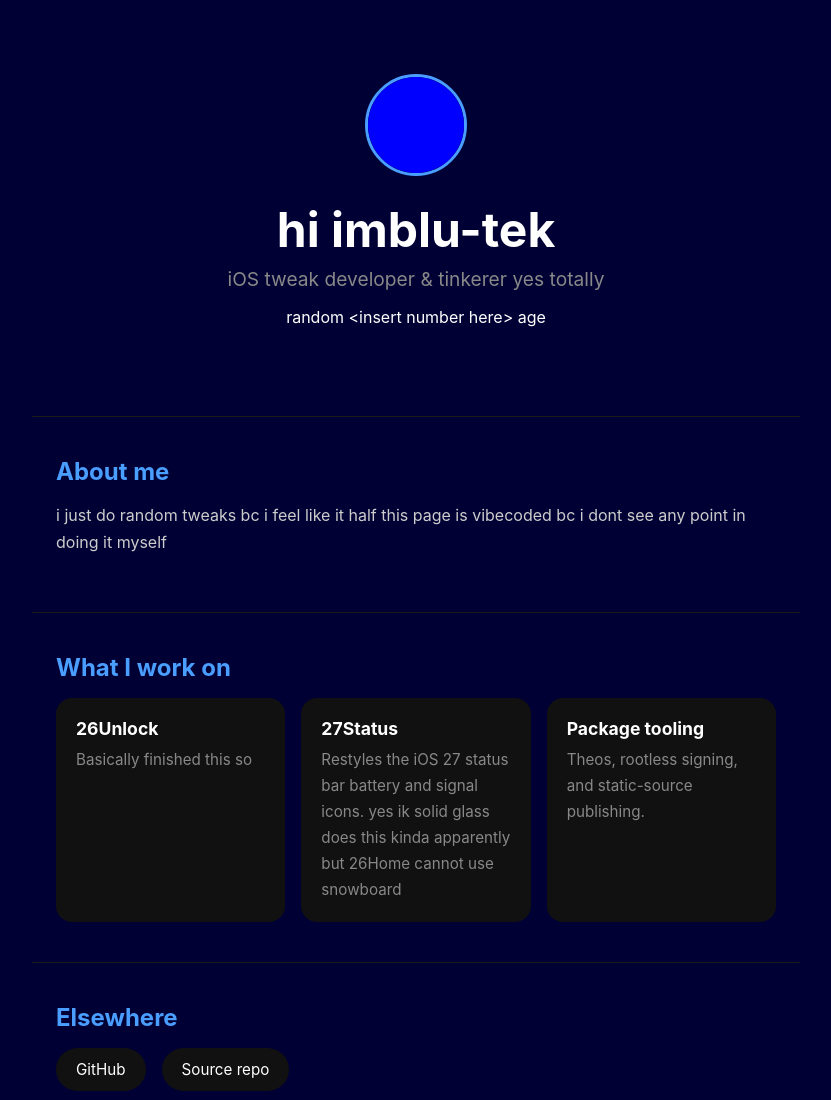
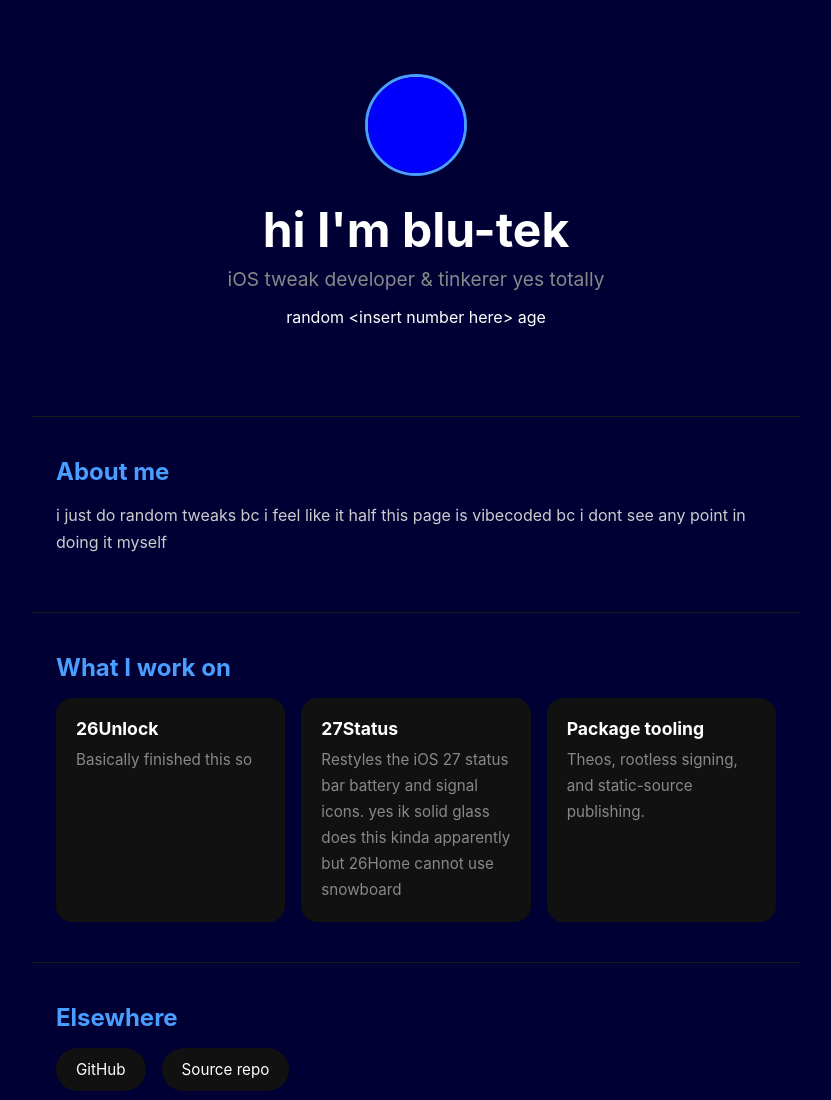
Before and after one commit to blu-tek-tweak/blu-tek-tweak.github.io, a plain HTML site: page index.html in a window 1280 px wide. Shown: the top 1100 px of the page, without its empty margins (224-1055 px from the left). Drawn offline with Linux system fonts and the light colour scheme.

Commit message:
fix typo whoops

```diff
--- a/index.html
+++ b/index.html
@@ -109,7 +109,7 @@
 <body>
     <header class="hero">
         <img class="avatar" src="/avatar.png" alt="blu-tek">
-        <h1> hi imblu-tek</h1>
+        <h1> hi I'm blu-tek</h1>
         <p class="tagline">iOS tweak developer &amp; tinkerer yes totally</p>
         <p>random &lt;insert number here&gt; age</p>
     </header>
```
